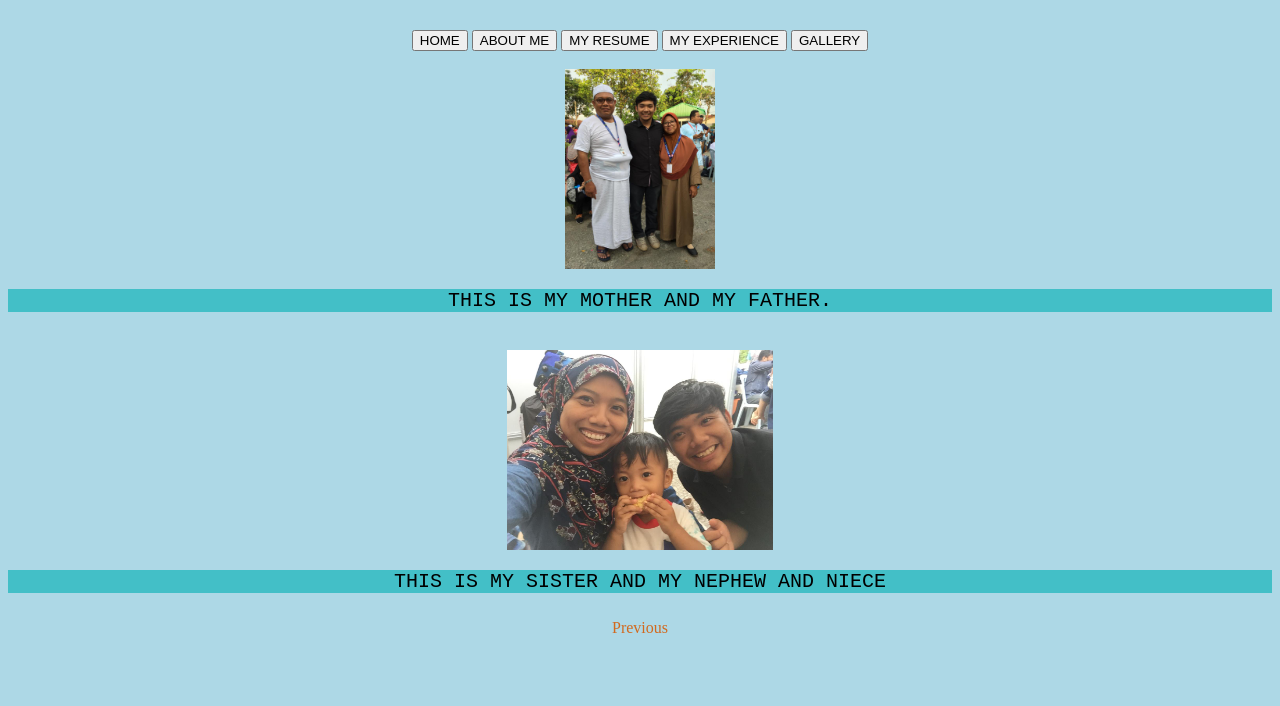
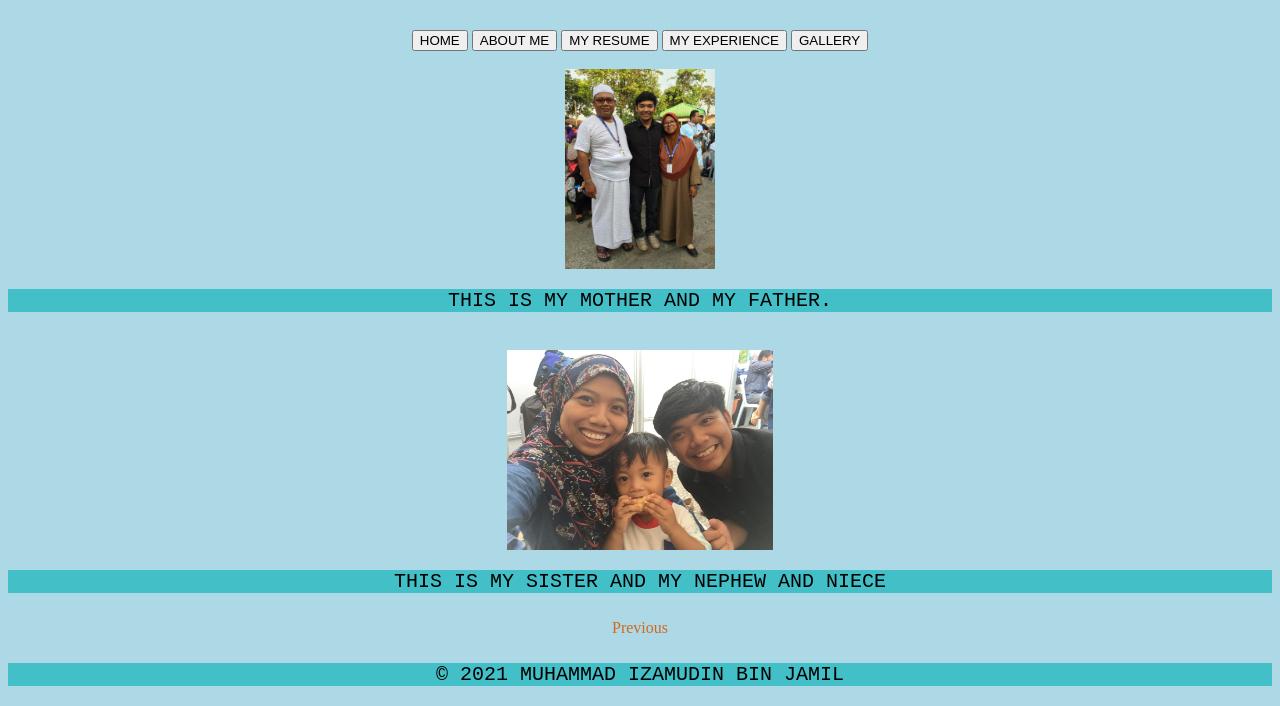
Before and after one commit to izamudinzzz/personal-portfolio, a plain HTML site: page galery.html in a window 1280 px wide. Shown: the part 145-851 px from the top of the page. Before the commit the page ends 800 px from the top, so only its background shows below. Drawn offline with Linux system fonts and the light colour scheme.

Commit message:
Update galery.html

```diff
--- a/galery.html
+++ b/galery.html
@@ -38,4 +38,5 @@
 	<center>
 		<a href="experience.html">Previous</a>
 	</center>
+<center>	<p>&copy; 2021 MUHAMMAD IZAMUDIN BIN JAMIL</p></center>
 </body>
```
